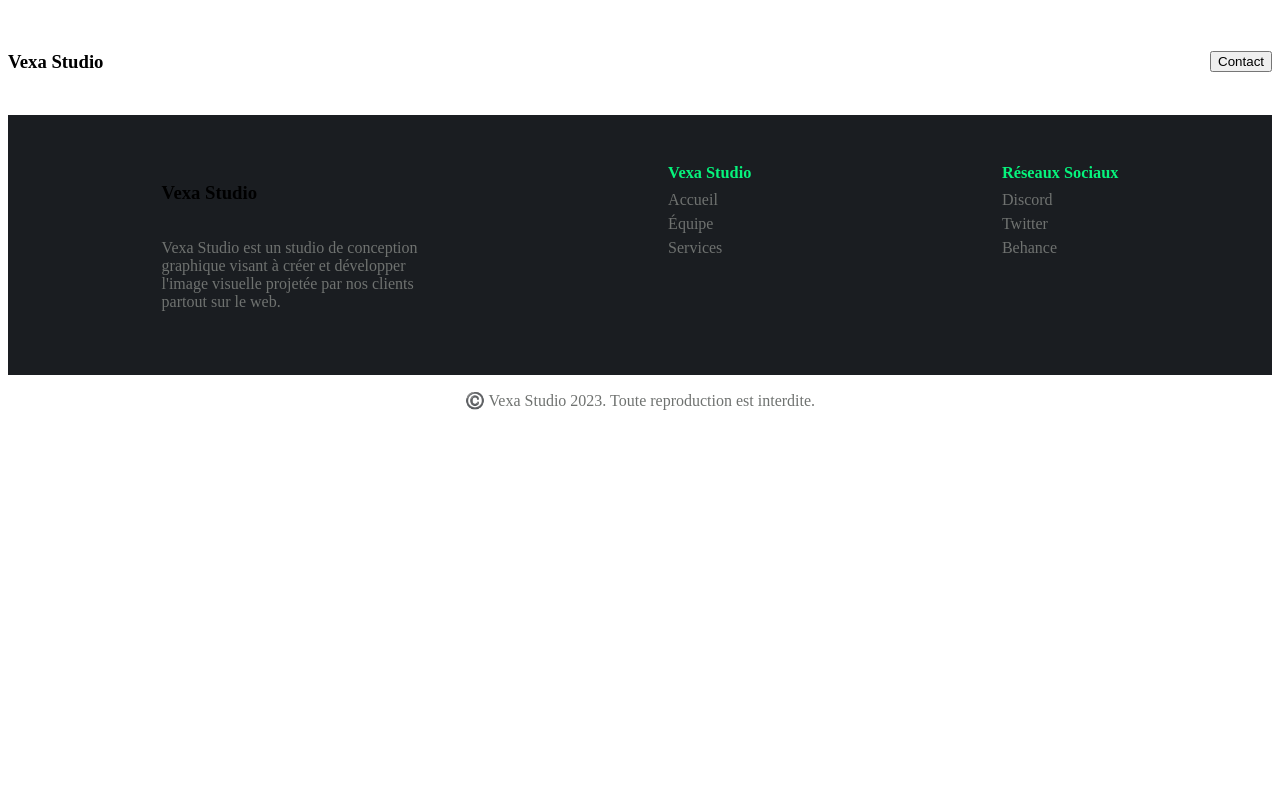
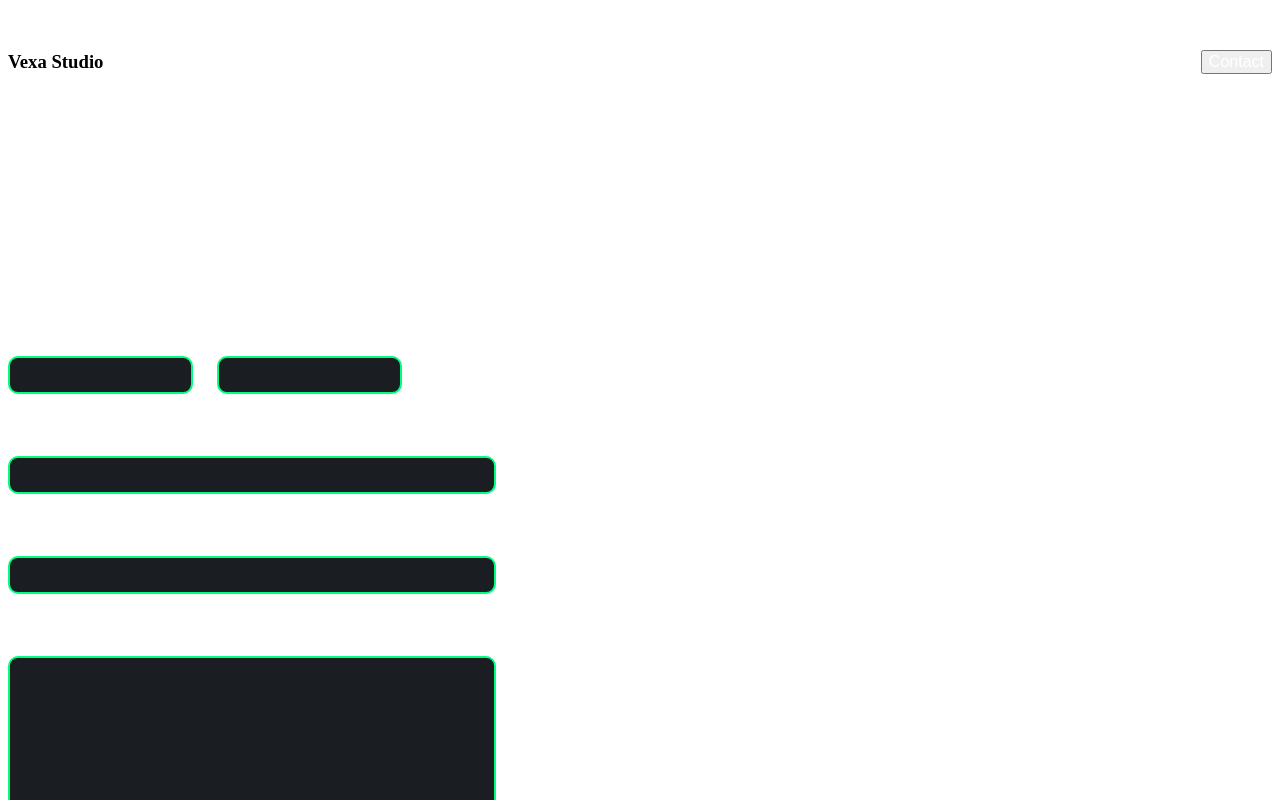
Before and after one commit to Pronicio/vexa-studio, a Nuxt app: page /contact in a window 1280 px wide. Shown: the top 800 px of the page. Built offline with nearby package versions, Linux system fonts and the light colour scheme.

Commit message:
✨ Contact page.

```diff
--- /dev/null
+++ b/assets/style/pages/contact.scss
@@ -0,0 +1,85 @@
+main {
+  .title {
+    padding: 4rem 0 2rem 0;;
+
+    h1, h2 {
+      color: #ffffff;
+      font-size: 2rem;
+      margin: 8px 0 10px 0;
+      line-height: 110%;
+    }
+
+    h2 + p {
+      color: #6F7270;
+    }
+
+    p {
+      font-size: 1rem;
+      font-weight: 400;
+      color: #ffffff;
+      margin: 5px 0 1.5rem 0;
+    }
+  }
+
+  form {
+    display: flex;
+    flex-direction: column;
+    gap: 1.25rem;
+
+    .row {
+      display: flex;
+      flex-direction: row;
+      flex-wrap: wrap;
+      align-content: center;
+      justify-content: flex-start;
+      align-items: center;
+      gap: 1.5rem;
+    }
+
+    .form-item {
+      display: flex;
+      flex-direction: column;
+      align-items: stretch;
+
+      height: 5rem;
+
+      label {
+        font-weight: 700;
+        font-size: 1.25rem;
+        color: #FFFFFF;
+        margin-bottom: 8px;
+
+        animation: fade-left 1s ease-in;
+      }
+
+      input, textarea {
+        background: #1A1D21;
+        border: 2px solid #00FF7E;
+        border-radius: 10px;
+        height: 2rem;
+        color: #ffffff;
+        max-width: 30rem;
+
+        animation: fade-right 1s ease-in;
+
+        &:focus-visible {
+          outline: #00FF7E 1px solid;
+        }
+      }
+
+      textarea {
+        min-height: 35vh;
+        height: auto;
+        resize: none;
+      }
+
+      button {
+        align-self: flex-start;
+      }
+
+      &.message {
+        height: auto !important;
+      }
+    }
+  }
+}
--- a/layouts/default.vue
+++ b/layouts/default.vue
@@ -9,14 +9,14 @@
             <NuxtLink to="/">Accueil</NuxtLink>
             <NuxtLink to="/team">Équipe</NuxtLink>
             <NuxtLink to="/services">Services</NuxtLink>
-            <button>Contact</button>
+            <button><NuxtLink to="/contact">Contact</NuxtLink></button>
         </nav>
     </header>
     <div id="mobile_menu">
         <NuxtLink to="/">Accueil</NuxtLink>
         <NuxtLink to="/team">Équipe</NuxtLink>
         <NuxtLink to="/services">Services</NuxtLink>
-        <button>Contact</button>
+        <button><NuxtLink to="/contact">Contact</NuxtLink></button>
     </div>
     <slot/>
     <footer>
--- /dev/null
+++ b/pages/contact.vue
@@ -0,0 +1,41 @@
+<template>
+  <main>
+      <div class="title reveal fade-left">
+          <h1>Entrer <b>en contact</b></h1>
+          <p>Une question, une requête, un problème? Remplissez le formulaire<br>
+              ci-dessous pour être mis en relation avec notre équipe</p>
+      </div>
+      <form action="" method="get">
+          <div class="row">
+              <div class="form-item name">
+                  <label for="name">Prénom</label>
+                  <input type="text" name="name" id="name" required>
+              </div>
+              <div class="form-item surname">
+                  <label for="surname">Nom</label>
+                  <input type="text" name="surname" id="surname" required>
+              </div>
+          </div>
+          <div class="form-item email">
+              <label for="email">Adresse électronique</label>
+              <input type="email" name="email" id="email" required>
+          </div>
+          <div class="form-item object">
+              <label for="object">Objet du message</label>
+              <input type="text" name="object" id="object" required>
+          </div>
+          <div class="form-item message">
+              <label for="message">Message</label>
+              <textarea id="message" name="message" rows="5" cols="33" required></textarea>
+
+          </div>
+          <div class="form-item submit">
+              <button type="submit">Soumettre</button>
+          </div>
+      </form>
+  </main>
+</template>
+
+<style scoped lang="scss">
+@import "assets/style/pages/contact.scss";
+</style>
```
